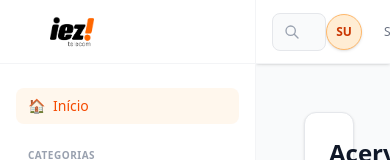
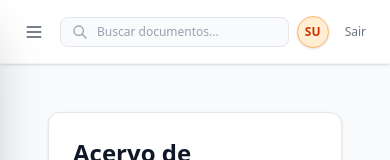
Before and after one commit to andersonesteves-cyber/iez-partner-hub, a Next.js app: page / in a window 390 px wide. Shown: the top 160 px of the page. Built offline with nearby package versions, Linux system fonts and the light colour scheme; no server answers; sample sign-in values are in the browser's storage.

Commit message:
feat: adiciona navegacao responsiva com gaveta mobile e hamburguer

```diff
--- a/components/AuthGuard.tsx
+++ b/components/AuthGuard.tsx
@@ -10,6 +10,7 @@ export default function AuthGuard({ children }: { children: React.ReactNode }) {
   const pathname = usePathname();
   const [isAuthenticated, setIsAuthenticated] = useState(false);
   const [loading, setLoading] = useState(true);
+  const [isMobileMenuOpen, setIsMobileMenuOpen] = useState(false);
 
   useEffect(() => {
     const checkAuth = () => {
@@ -33,14 +34,13 @@ export default function AuthGuard({ children }: { children: React.ReactNode }) {
     };
 
     checkAuth();
+    setIsMobileMenuOpen(false); // Fecha menu mobile ao trocar de página
   }, [pathname, router]);
 
-  // Se estiver na tela de login, exibe apenas o formulário sem Sidebar/Header
   if (pathname === '/login') {
     return <>{children}</>;
   }
 
-  // Enquanto valida a sessão, exibe tela de carregamento com a identidade da iez!
   if (loading) {
     return (
       <div className="h-screen w-screen flex flex-col items-center justify-center bg-gray-50 font-sans selection:bg-orange-100 selection:text-orange-900">
@@ -50,21 +50,22 @@ export default function AuthGuard({ children }: { children: React.ReactNode }) {
     );
   }
 
-  // Se não houver autenticação, bloqueia completamente a renderização do acervo
   if (!isAuthenticated) {
     return null;
   }
 
-  // Layout Protegido Interno (Sidebar + Header + Conteúdo)
   return (
     <div className="flex h-screen w-full overflow-hidden bg-gray-50 selection:bg-orange-100 selection:text-orange-900">
       <Suspense fallback={<div className="w-64 bg-white border-r border-gray-100 h-screen hidden md:block shrink-0" />}>
-        <Sidebar />
+        <Sidebar
+          isMobileOpen={isMobileMenuOpen}
+          onClose={() => setIsMobileMenuOpen(false)}
+        />
       </Suspense>
 
       <div className="flex-1 flex flex-col min-w-0 h-full relative overflow-hidden">
         <Suspense fallback={<div className="h-16 bg-white border-b border-gray-100 shrink-0" />}>
-          <TopHeader />
+          <TopHeader onOpenMobileMenu={() => setIsMobileMenuOpen(true)} />
         </Suspense>
 
         <main className="flex-1 overflow-y-auto p-4 sm:p-6 lg:p-8 w-full max-w-7xl mx-auto">
--- a/components/Sidebar.tsx
+++ b/components/Sidebar.tsx
@@ -4,15 +4,24 @@ import Image from 'next/image';
 import Link from 'next/link';
 import { useSearchParams } from 'next/navigation';
 
-export default function Sidebar() {
+interface SidebarProps {
+  isMobileOpen?: boolean;
+  onClose?: () => void;
+}
+
+export default function Sidebar({ isMobileOpen = false, onClose }: SidebarProps) {
   const searchParams = useSearchParams();
   const currentQuery = searchParams.get('q') || '';
 
-  return (
-    <aside className="w-64 bg-white border-r border-gray-100 flex flex-col shrink-0 z-10 h-screen font-sans">
+  const handleLinkClick = () => {
+    if (onClose) onClose();
+  };
+
+  const menuContent = (
+    <>
       {/* LOGO */}
-      <div className="h-16 flex items-center px-6 border-b border-gray-100 shrink-0">
-        <Link href="/" className="relative w-24 h-8 block">
+      <div className="h-16 flex items-center justify-between px-6 border-b border-gray-100 shrink-0">
+        <Link href="/" onClick={handleLinkClick} className="relative w-24 h-8 block">
           <Image
             src="/iez-logo-oficial.png"
             alt="iez! telecom"
@@ -21,6 +30,15 @@ export default function Sidebar() {
             priority
           />
         </Link>
+        {/* Botão fechar no mobile */}
+        {onClose && (
+          <button
+            onClick={onClose}
+            className="md:hidden p-1.5 text-gray-400 hover:text-gray-600 hover:bg-gray-100 rounded-lg transition-colors"
+          >
+            ✕
+          </button>
+        )}
       </div>
 
       <nav className="flex-1 py-6 px-4 space-y-6 overflow-y-auto">
@@ -28,6 +46,7 @@ export default function Sidebar() {
         <div>
           <Link
             href="/"
+            onClick={handleLinkClick}
             className={`flex items-center gap-2 px-3 py-2 text-sm font-medium rounded-lg transition-colors ${
               !currentQuery ? 'bg-orange-50 text-orange-600 font-bold' : 'text-gray-700 hover:text-orange-600 hover:bg-orange-50'
             }`}
@@ -42,19 +61,39 @@ export default function Sidebar() {
             Categorias
           </p>
           <div className="space-y-1">
-            <Link href="/" className={`block px-3 py-1.5 text-sm rounded-lg transition-colors ${!currentQuery ? 'text-orange-600 font-bold' : 'text-gray-600 hover:text-orange-600'}`}>
+            <Link
+              href="/"
+              onClick={handleLinkClick}
+              className={`block px-3 py-1.5 text-sm rounded-lg transition-colors ${!currentQuery ? 'text-orange-600 font-bold' : 'text-gray-600 hover:text-orange-600'}`}
+            >
               Todos os Documentos
             </Link>
-            <Link href="/?q=manuais" className={`block px-3 py-1.5 text-sm rounded-lg transition-colors ${currentQuery === 'manuais' ? 'text-orange-600 font-bold bg-orange-50' : 'text-gray-600 hover:text-orange-600'}`}>
+            <Link
+              href="/?q=manuais"
+              onClick={handleLinkClick}
+              className={`block px-3 py-1.5 text-sm rounded-lg transition-colors ${currentQuery === 'manuais' ? 'text-orange-600 font-bold bg-orange-50' : 'text-gray-600 hover:text-orange-600'}`}
+            >
               Manuais
             </Link>
-            <Link href="/?q=contratos" className={`block px-3 py-1.5 text-sm rounded-lg transition-colors ${currentQuery === 'contratos' ? 'text-orange-600 font-bold bg-orange-50' : 'text-gray-600 hover:text-orange-600'}`}>
+            <Link
+              href="/?q=contratos"
+              onClick={handleLinkClick}
+              className={`block px-3 py-1.5 text-sm rounded-lg transition-colors ${currentQuery === 'contratos' ? 'text-orange-600 font-bold bg-orange-50' : 'text-gray-600 hover:text-orange-600'}`}
+            >
               Contratos e Termos
             </Link>
-            <Link href="/?q=guias" className={`block px-3 py-1.5 text-sm rounded-lg transition-colors ${currentQuery === 'guias' ? 'text-orange-600 font-bold bg-orange-50' : 'text-gray-600 hover:text-orange-600'}`}>
+            <Link
+              href="/?q=guias"
+              onClick={handleLinkClick}
+              className={`block px-3 py-1.5 text-sm rounded-lg transition-colors ${currentQuery === 'guias' ? 'text-orange-600 font-bold bg-orange-50' : 'text-gray-600 hover:text-orange-600'}`}
+            >
               Guias Técnicos
             </Link>
-            <Link href="/?q=marketing" className={`block px-3 py-1.5 text-sm rounded-lg transition-colors ${currentQuery === 'marketing' ? 'text-orange-600 font-bold bg-orange-50' : 'text-gray-600 hover:text-orange-600'}`}>
+            <Link
+              href="/?q=marketing"
+              onClick={handleLinkClick}
+              className={`block px-3 py-1.5 text-sm rounded-lg transition-colors ${currentQuery === 'marketing' ? 'text-orange-600 font-bold bg-orange-50' : 'text-gray-600 hover:text-orange-600'}`}
+            >
               Material Comercial
             </Link>
           </div>
@@ -66,10 +105,18 @@ export default function Sidebar() {
             Administração
           </p>
           <div className="space-y-1">
-            <Link href="/usuarios" className="block px-3 py-1.5 text-sm text-gray-600 hover:text-orange-600 hover:bg-orange-50 rounded-lg transition-colors">
+            <Link
+              href="/usuarios"
+              onClick={handleLinkClick}
+              className="block px-3 py-1.5 text-sm text-gray-600 hover:text-orange-600 hover:bg-orange-50 rounded-lg transition-colors"
+            >
               Gestão de Acessos
             </Link>
-            <Link href="/parceiros" className="block px-3 py-1.5 text-sm text-gray-600 hover:text-orange-600 hover:bg-orange-50 rounded-lg transition-colors">
+            <Link
+              href="/parceiros"
+              onClick={handleLinkClick}
+              className="block px-3 py-1.5 text-sm text-gray-600 hover:text-orange-600 hover:bg-orange-50 rounded-lg transition-colors"
+            >
               Gestão de Parceiros
             </Link>
           </div>
@@ -81,6 +128,31 @@ export default function Sidebar() {
           iez! Partner Hub © 2026
         </p>
       </div>
-    </aside>
+    </>
+  );
+
+  return (
+    <>
+      {/* VERSÃO DESKTOP (Fixa na tela em monitores md+) */}
+      <aside className="hidden md:flex w-64 bg-white border-r border-gray-100 flex-col shrink-0 z-20 h-screen font-sans">
+        {menuContent}
+      </aside>
+
+      {/* VERSÃO MOBILE (Gaveta Deslizante com Máscara Escura) */}
+      {isMobileOpen && (
+        <div
+          className="fixed inset-0 bg-gray-900/50 backdrop-blur-sm z-40 md:hidden transition-opacity"
+          onClick={onClose}
+        />
+      )}
+
+      <aside
+        className={`fixed inset-y-0 left-0 w-64 bg-white z-50 flex flex-col h-full font-sans shadow-2xl transition-transform duration-300 ease-in-out md:hidden ${
+          isMobileOpen ? 'translate-x-0' : '-translate-x-full'
+        }`}
+      >
+        {menuContent}
+      </aside>
+    </>
   );
 }
--- a/components/TopHeader.tsx
+++ b/components/TopHeader.tsx
@@ -13,24 +13,25 @@ interface UserData {
   company?: string;
 }
 
-export default function TopHeader() {
+interface TopHeaderProps {
+  onOpenMobileMenu?: () => void;
+}
+
+export default function TopHeader({ onOpenMobileMenu }: TopHeaderProps) {
   const router = useRouter();
   const searchParams = useSearchParams();
 
-  // Lê a query atual da URL para manter o campo de busca sincronizado
   const currentQuery = searchParams.get('q') || '';
 
   const [user, setUser] = useState<UserData | null>(null);
   const [carregando, setCarregando] = useState(true);
   const [searchTerm, setSearchTerm] = useState(currentQuery);
 
-  // Sincroniza o input quando a URL muda por outro componente (ex: Sidebar)
   useEffect(() => {
     setSearchTerm(currentQuery);
   }, [currentQuery]);
 
   useEffect(() => {
-    // Busca os dados do usuário nas chaves suportadas
     const storedUser =
       localStorage.getItem('iez_user') ||
       localStorage.getItem('user') ||
@@ -46,19 +47,15 @@ export default function TopHeader() {
     setCarregando(false);
   }, []);
 
-  // Logout seguro com renovação total de estado e redirecionamento de janela
   const handleLogout = () => {
     localStorage.removeItem('iez_user');
     localStorage.removeItem('user');
     localStorage.removeItem('iez_token');
     localStorage.removeItem('token');
     localStorage.removeItem('iez_partner_user');
-
-    // Força o reload/redirecionamento duro para acionar o AuthGuard imediatamente
     window.location.href = '/login';
   };
 
-  // Dispara a busca global ao pressionar Enter
   const handleKeyDown = (e: React.KeyboardEvent<HTMLInputElement>) => {
     if (e.key === 'Enter') {
       if (searchTerm.trim()) {
@@ -69,12 +66,10 @@ export default function TopHeader() {
     }
   };
 
-  // Formatação dinâmica dos dados de perfil
   const nomeExibicao = carregando ? 'Carregando...' : user?.nome || user?.name || 'Visitante';
   const roleExibicao = carregando ? '...' : user?.role || 'USUÁRIO';
   const empresaExibicao = carregando ? '...' : user?.empresa || user?.company || 'IEZ! TELECOM';
 
-  // Gera as iniciais do nome (ex: "Anderson Esteves" -> "AE")
   const getInitials = (fullName: string) => {
     if (fullName === 'Carregando...' || fullName === 'Visitante') return '--';
     const names = fullName.trim().split(' ');
@@ -87,9 +82,19 @@ export default function TopHeader() {
   return (
     <header className="h-16 bg-white border-b border-gray-100 px-4 sm:px-6 flex items-center justify-between sticky top-0 z-30 shadow-sm font-sans selection:bg-orange-100 selection:text-orange-900">
 
-      {/* BARRA DE BUSCA GLOBAL */}
-      <div className="flex-1 max-w-md">
-        <div className="relative">
+      {/* BOTÃO HAMBÚRGUER MOBILE + BARRA DE BUSCA */}
+      <div className="flex items-center gap-2 flex-1 max-w-md">
+        <button
+          onClick={onOpenMobileMenu}
+          className="md:hidden p-2 text-gray-600 hover:text-orange-600 hover:bg-orange-50 rounded-lg transition-colors shrink-0"
+          aria-label="Abrir Menu"
+        >
+          <svg className="w-5 h-5" fill="none" stroke="currentColor" viewBox="0 0 24 24">
+            <path strokeLinecap="round" strokeLinejoin="round" strokeWidth="2" d="M4 6h16M4 12h16M4 18h16" />
+          </svg>
+        </button>
+
+        <div className="relative w-full">
           <span className="absolute inset-y-0 left-0 flex items-center pl-3 pointer-events-none text-gray-400">
             <svg className="w-4 h-4" fill="none" stroke="currentColor" viewBox="0 0 24 24">
               <path strokeLinecap="round" strokeLinejoin="round" strokeWidth="2" d="M21 21l-6-6m2-5a7 7 0 11-14 0 7 7 0 0114 0z" />
@@ -100,16 +105,14 @@ export default function TopHeader() {
             value={searchTerm}
             onChange={(e) => setSearchTerm(e.target.value)}
             onKeyDown={handleKeyDown}
-            placeholder="Buscar processos, PDFs, vídeos (Aperte Enter)..."
-            className="w-full pl-9 pr-4 py-2 text-sm bg-gray-50 border border-gray-200 rounded-lg focus:outline-none focus:ring-2 focus:ring-orange-500 focus:bg-white transition-all text-gray-800 placeholder-gray-400"
+            placeholder="Buscar documentos..."
+            className="w-full pl-9 pr-3 py-1.5 sm:py-2 text-xs sm:text-sm bg-gray-50 border border-gray-200 rounded-lg focus:outline-none focus:ring-2 focus:ring-orange-500 focus:bg-white transition-all text-gray-800 placeholder-gray-400"
           />
         </div>
       </div>
 
       {/* ÁREA DO USUÁRIO LOGADO */}
-      <div className="flex items-center space-x-3 sm:space-x-4">
-
-        {/* NOME, ROLE E EMPRESA */}
+      <div className="flex items-center space-x-2 sm:space-x-4 pl-2">
         <div className="text-right hidden sm:block">
           <p className="text-xs font-bold text-gray-800 leading-tight">
             {nomeExibicao}
@@ -121,17 +124,15 @@ export default function TopHeader() {
           </p>
         </div>
 
-        {/* AVATAR COM INICIAIS DA IEZ! */}
-        <div className="w-9 h-9 rounded-full bg-orange-100 border border-orange-300 flex items-center justify-center font-bold text-orange-700 text-xs shadow-sm">
+        <div className="w-8 h-8 sm:w-9 sm:h-9 rounded-full bg-orange-100 border border-orange-300 flex items-center justify-center font-bold text-orange-700 text-xs shadow-sm shrink-0">
           {iniciais}
         </div>
 
         <div className="h-5 w-px bg-gray-200 hidden sm:block" />
 
-        {/* BOTÃO DE LOGOUT */}
         <button
           onClick={handleLogout}
-          className="text-xs font-medium text-gray-500 hover:text-orange-600 transition-colors py-1 px-2.5 rounded-md hover:bg-orange-50 active:bg-orange-100"
+          className="text-xs font-medium text-gray-500 hover:text-orange-600 transition-colors py-1 px-2 rounded-md hover:bg-orange-50"
         >
           Sair
         </button>
```
